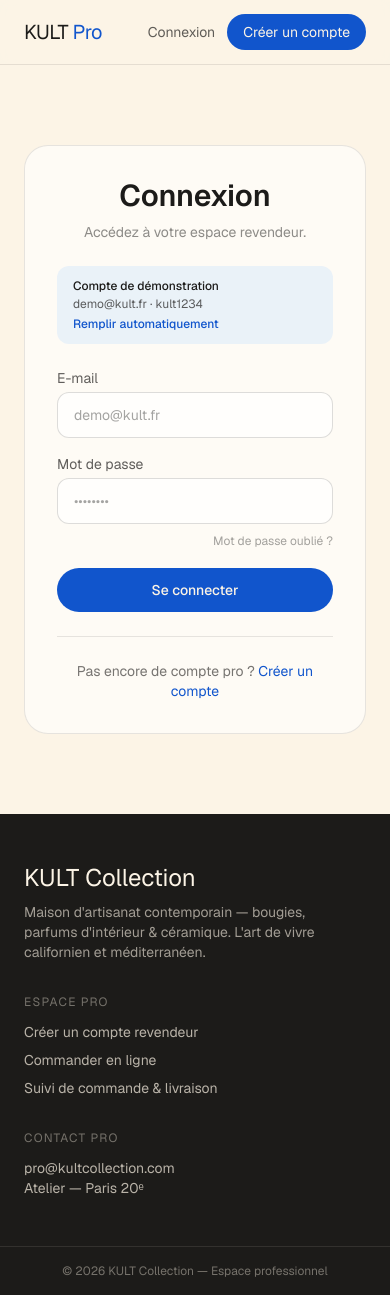
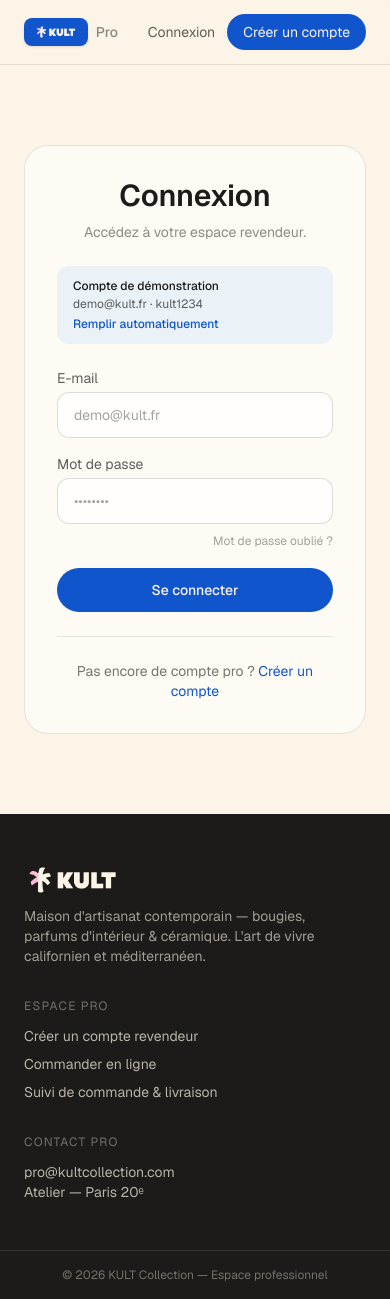
Before and after one commit to Benbecker69/kult-collection-web, a Next.js app: page /connexion in a window 390 px wide. Built offline with nearby package versions, Linux system fonts and the light colour scheme.

Commit message:
[feat] feature KULT logo in B2B header, sidebar, topbar and footer

```diff
--- /dev/null
+++ b/src/components/b2b/brand-logo.tsx
@@ -0,0 +1,54 @@
+import Image from "next/image";
+import Link from "next/link";
+
+type BrandLogoProps = {
+  href?: string;
+  showPro?: boolean;
+  onClick?: () => void;
+  /** hauteur du logo */
+  size?: "sm" | "md";
+};
+
+/**
+ * Logo KULT présenté dans un écusson cobalt (le wordmark est clair, donc mis
+ * en valeur sur fond coloré). Utilisé dans le header, la sidebar et la topbar.
+ */
+export function BrandLogo({
+  href,
+  showPro = true,
+  onClick,
+  size = "md",
+}: BrandLogoProps) {
+  const h = size === "sm" ? "h-3.5" : "h-4";
+
+  const inner = (
+    <span className="flex items-center gap-2">
+      <span className="inline-flex items-center rounded-lg bg-clay px-2.5 py-1.5 shadow-sm">
+        <Image
+          src="/icons/logo.png"
+          alt="KULT Collection"
+          width={92}
+          height={26}
+          className={`${h} w-auto`}
+          priority
+        />
+      </span>
+      {showPro && (
+        <span className="text-sm font-medium text-ink/50">Pro</span>
+      )}
+    </span>
+  );
+
+  if (!href) return inner;
+
+  return (
+    <Link
+      href={href}
+      onClick={onClick}
+      aria-label="KULT Collection — Espace pro"
+      className="inline-flex"
+    >
+      {inner}
+    </Link>
+  );
+}
--- a/src/components/b2b/marketing-footer.tsx
+++ b/src/components/b2b/marketing-footer.tsx
@@ -1,9 +1,17 @@
+import Image from "next/image";
+
 export function MarketingFooter() {
   return (
     <footer className="bg-ink text-cream/80">
       <div className="mx-auto grid max-w-6xl gap-8 px-6 py-12 md:grid-cols-3">
         <div>
-          <p className="font-display text-2xl text-cream">KULT Collection</p>
+          <Image
+            src="/icons/logo.png"
+            alt="KULT Collection"
+            width={150}
+            height={44}
+            className="h-9 w-auto"
+          />
           <p className="mt-2 max-w-xs text-sm text-cream/60">
             Maison d&apos;artisanat contemporain — bougies, parfums d&apos;intérieur
             & céramique. L&apos;art de vivre californien et méditerranéen.
--- a/src/components/b2b/marketing-header.tsx
+++ b/src/components/b2b/marketing-header.tsx
@@ -1,15 +1,11 @@
 import Link from "next/link";
+import { BrandLogo } from "./brand-logo";
 
 export function MarketingHeader() {
   return (
     <header className="sticky top-0 z-30 border-b border-ink/10 bg-cream/80 backdrop-blur">
       <div className="mx-auto flex h-16 max-w-6xl items-center justify-between px-6">
-        <Link
-          href="/entreprise"
-          className="font-display text-xl tracking-tight text-ink"
-        >
-          KULT <span className="text-clay">Pro</span>
-        </Link>
+        <BrandLogo href="/entreprise" />
 
         <nav className="hidden items-center gap-8 text-sm text-ink/70 md:flex">
           <a href="#secteurs" className="transition-colors hover:text-clay">
--- a/src/components/b2b/sidebar-nav.tsx
+++ b/src/components/b2b/sidebar-nav.tsx
@@ -2,6 +2,7 @@
 
 import Link from "next/link";
 import { usePathname } from "next/navigation";
+import { BrandLogo } from "./brand-logo";
 
 const primary = [
   { href: "/compte/entreprise", label: "Tableau de bord" },
@@ -27,13 +28,9 @@ export function SidebarNav({ onNavigate }: { onNavigate?: () => void }) {
 
   return (
     <div className="flex h-full flex-col">
-      <Link
-        href="/entreprise"
-        onClick={onNavigate}
-        className="mb-8 font-display text-xl font-semibold text-ink"
-      >
-        KULT <span className="text-clay">Pro</span>
-      </Link>
+      <div className="mb-8">
+        <BrandLogo href="/entreprise" onClick={onNavigate} />
+      </div>
 
       <nav className="flex flex-col gap-1">
         {primary.map((l) => (
--- a/src/components/b2b/topbar.tsx
+++ b/src/components/b2b/topbar.tsx
@@ -2,6 +2,7 @@
 
 import Link from "next/link";
 import { useRouter } from "next/navigation";
+import { BrandLogo } from "./brand-logo";
 import { useCart, countItems } from "@/stores/cart-store";
 import { useAccount } from "@/stores/account-store";
 import { useAuth } from "@/stores/auth-store";
@@ -41,8 +42,8 @@ export function Topbar({ onBurger }: { onBurger?: () => void }) {
             />
           </svg>
         </button>
-        <div className="font-display text-lg font-semibold text-ink md:hidden">
-          KULT <span className="text-clay">Pro</span>
+        <div className="md:hidden">
+          <BrandLogo href="/compte/entreprise" showPro={false} size="sm" />
         </div>
         <div className="hidden text-sm text-ink/50 md:block">
           Espace revendeur
```
